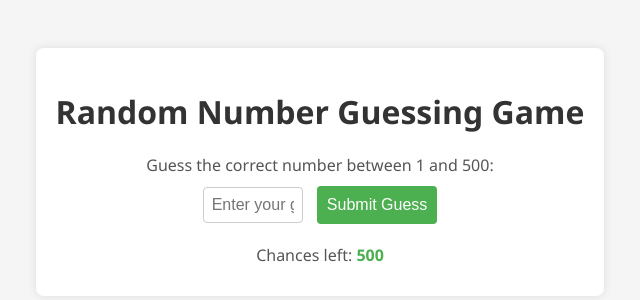
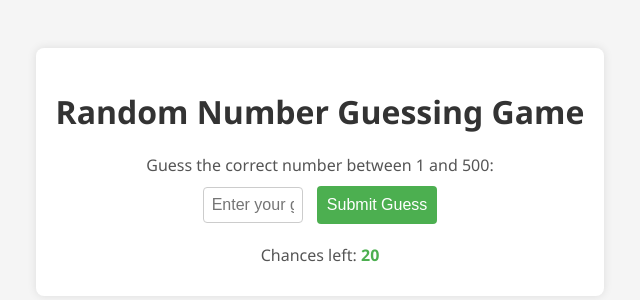
Before and after one commit to Kshitijonboard/ThinkIt, a website: page index.html in a window 1280 px wide. Shown: the part 228-528 px from the top of the page, 320-960 px from the left. Drawn offline with Linux system fonts and the light colour scheme.

Commit message:
Update index.html

```diff
--- a/index.html
+++ b/index.html
@@ -77,7 +77,7 @@
         <input type="text" id="guessInput" placeholder="Enter your guess">
         <button onclick="checkGuess()">Submit Guess</button>
         <p id="result"></p>
-        <p>Chances left: <span id="chances">500</span></p>
+        <p>Chances left: <span id="chances">20</span></p>
     </div>
 
     <script>
```
